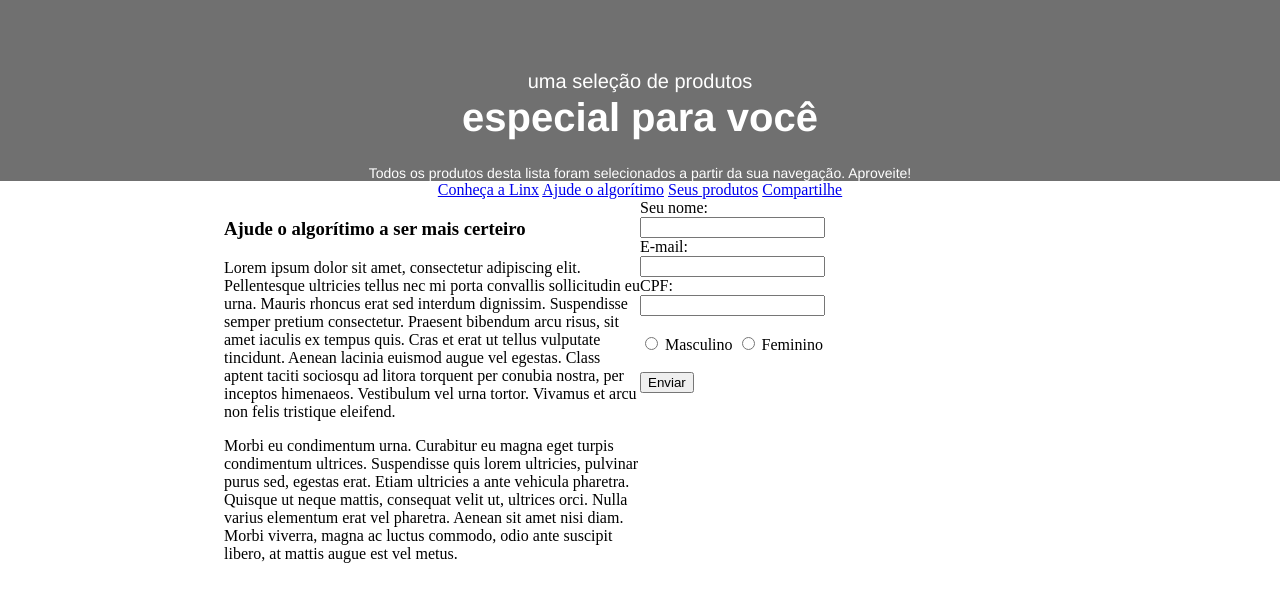
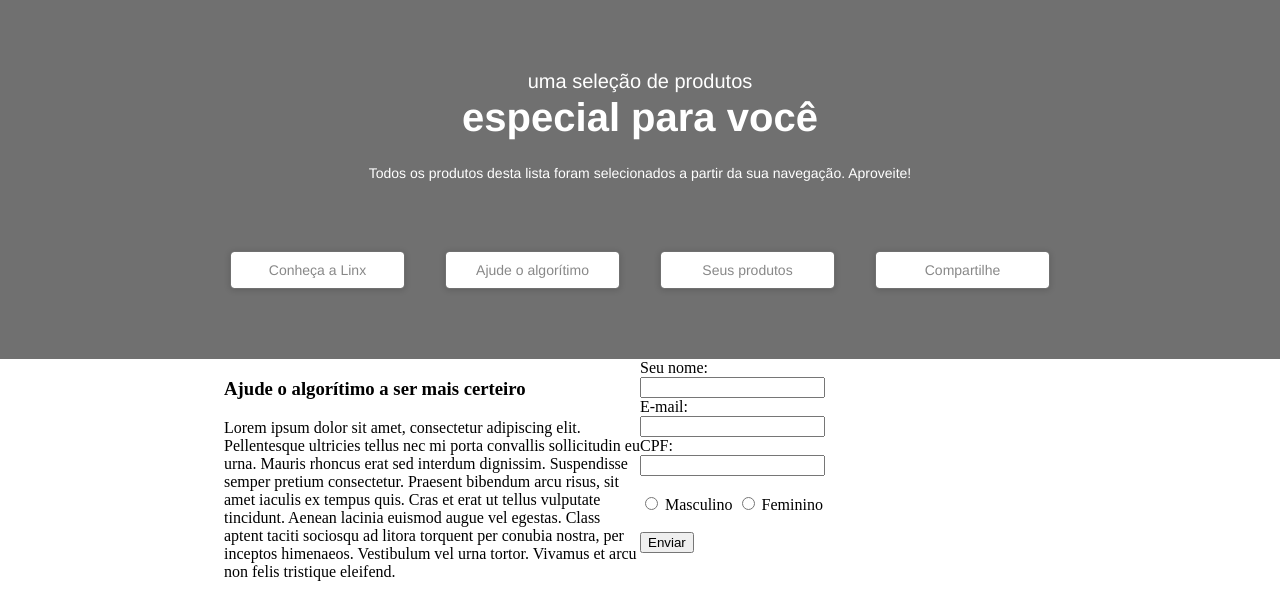
Before and after one commit to gtodesco/products-landing-page, a plain HTML site: page view/index.html in a window 1280 px wide. Shown: the top 594 px of the page. Drawn offline with Linux system fonts and the light colour scheme.

Commit message:
style: Estilo da Nav Bar
Cria estilos e aplica na nav Bar

```diff
--- a/style/index.css
+++ b/style/index.css
@@ -8,8 +8,14 @@ body {
     text-align: center;
 }
 
-header, footer {
+header, footer, nav {
     background: #707070;
+}
+
+nav {
+    display: grid;
+    grid-template-columns: repeat(auto-fit, minmax(50px, 215px));
+    justify-content: center;
 }
 
 section {
@@ -27,8 +33,16 @@ section {
     margin: auto;
 }
 
+.m-20 {
+    margin: 20px;
+}
+
 .mb-auto {
     margin-bottom: auto;
+}
+
+.p-50 {
+    padding: 50px;
 }
 
 .p-top-69 {
@@ -51,6 +65,10 @@ section {
 
 .white {
     color: #FFFFFF;
+}
+
+.grey {
+    color: #888888;
 }
 
 .size-1 {
@@ -92,3 +110,16 @@ section {
     font-size: 40px;
     line-height: 49px;
 }
+
+.button {
+    background: #FFFFFF 0% 0% no-repeat padding-box;
+    border: 1px solid #707070;
+    border-radius: 4px;
+    text-align: center;
+    text-decoration: none;
+    padding: 10px 10px;
+}
+
+.shadow {
+    box-shadow: 0px 1px 6px #00000029;
+}
--- a/view/index.html
+++ b/view/index.html
@@ -17,11 +17,11 @@
             </h5>
         </header>
 
-        <nav>
-            <a href="https://www.linx.com.br/" target="__blank">Conheça a Linx</a>
-            <a href="#algorithm">Ajude o algorítimo</a>
-            <a href="#products">Seus produtos</a>
-            <a href="#newsletter">Compartilhe</a>
+        <nav class="p-50">
+            <a class="button shadow text size-4 grey m-20" href="https://www.linx.com.br/" target="__blank">Conheça a Linx</a>
+            <a class="button shadow text size-4 grey m-20" href="#algorithm">Ajude o algorítimo</a>
+            <a class="button shadow text size-4 grey m-20" href="#products">Seus produtos</a>
+            <a class="button shadow text size-4 grey m-20" href="#newsletter">Compartilhe</a>
         </nav>
 
         <section id="algorithm" style="display: flex;">
```
